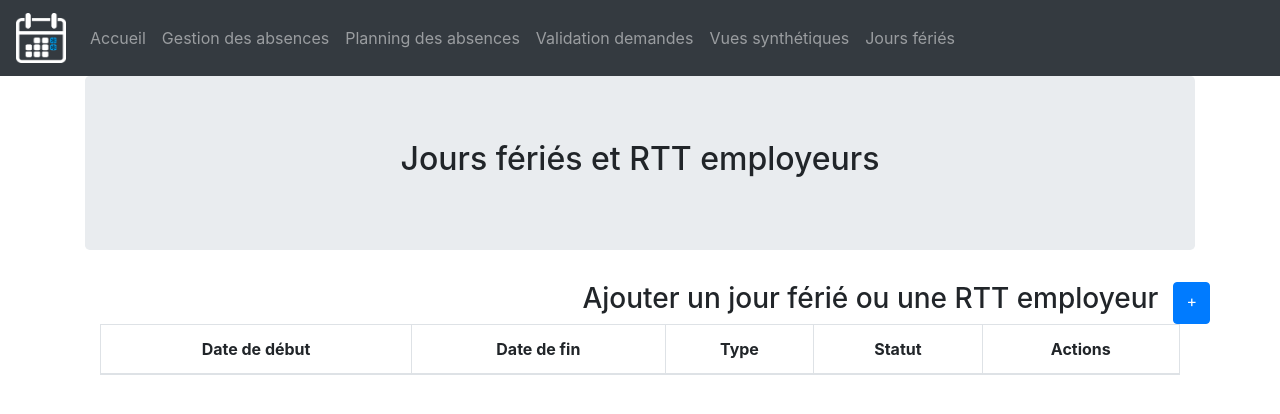
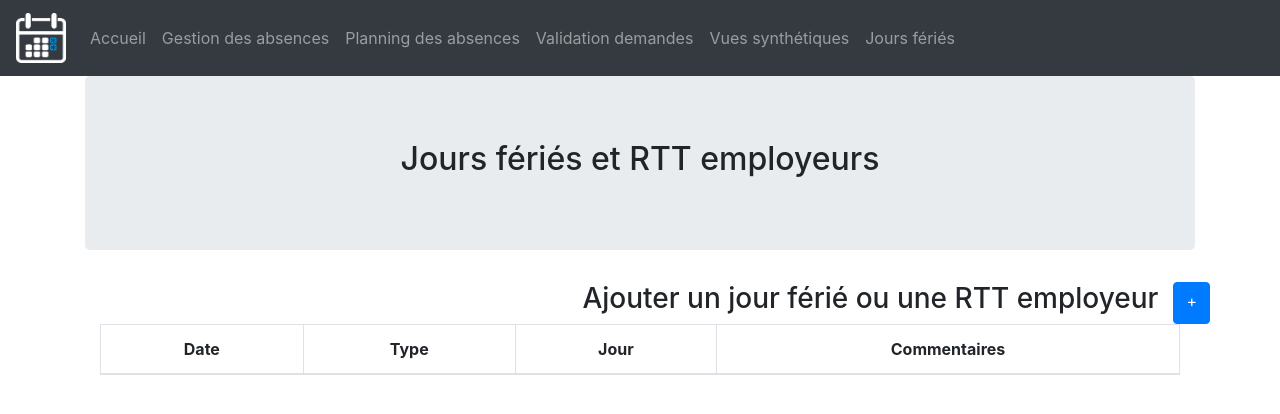
Before and after one commit to Hades59/attendance-manager-front, an Angular app: page /joursFeries in a window 1280 px wide. Shown: the top 414 px of the page. Built offline with nearby package versions, Linux system fonts and the light colour scheme; what angular-calendar would draw is missing.

Commit message:
ferie changements

```diff
--- a/src/app/feries/feries-visualisation/feries-visualisation.component.html
+++ b/src/app/feries/feries-visualisation/feries-visualisation.component.html
@@ -16,17 +16,16 @@
       <table class="table table-striped table-bordered">
         <thead>
           <tr>
-            <th>Date de début</th>
-            <th>Date de fin</th>
+            <th>Date</th>
             <th>Type</th>
-            <th>Statut</th>
-            <th>Actions</th>
+            <th>Jour</th>
+            <th>Commentaires</th>
           </tr>
         </thead>
         <tbody>
 
           <tr *ngFor="let absence of absences">
-            <td>--</td>
+            <td>{{ferie.date|date : 'dd/MM/yyyy'}}</td>
             <td>--</td>
             <td>--</td>
             <td>--</td>
--- a/src/app/feries/feries-visualisation/feries-visualisation.component.ts
+++ b/src/app/feries/feries-visualisation/feries-visualisation.component.ts
@@ -1,5 +1,7 @@
 import { Component, OnInit } from '@angular/core';
 import {NgbModal, ModalDismissReasons,NgbActiveModal, NgbModalRef} from '@ng-bootstrap/ng-bootstrap';
+import { DatePipe } from '@angular/common';
+import { Feries } from '../../shared/domain/feries';
 
 @Component({
   selector: 'app-feries-visualisation',
@@ -7,6 +9,8 @@ import {NgbModal, ModalDismissReasons,NgbActiveModal, NgbModalRef} from '@ng-boo
   styleUrls: ['./feries-visualisation.component.css']
 })
 export class FeriesVisualisationComponent implements OnInit {
+
+  feries: Feries[]
 
   protected currentModal:NgbModalRef
 
```
